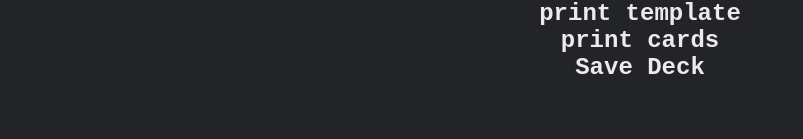
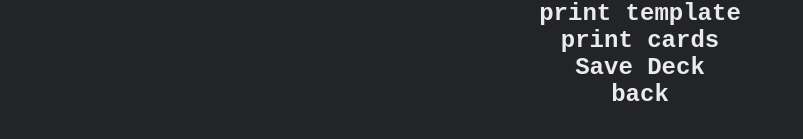
Before and after one commit to brtboi/kb-novels, a React (Create React App) app: page /edit/new in a window 1280 px wide. Shown: the part 219-358 px from the top of the page, without its empty margins (0-803 px from the left). Built offline with nearby package versions, Linux system fonts and the light colour scheme.

Commit message:
feat /edit: back button on edit page

```diff
--- a/src/components/editComponents/EditPage.tsx
+++ b/src/components/editComponents/EditPage.tsx
@@ -1,5 +1,5 @@
 import React, { useEffect, useState } from "react";
-import { useParams } from "react-router-dom";
+import { useNavigate, useParams } from "react-router-dom";
 import { Card } from "../../entity/types";
 import { addDoc, collection, doc, updateDoc } from "firebase/firestore";
 import { db } from "../../firebase/firebase";
@@ -16,6 +16,8 @@
 import { getDeckById } from "../../firebase/db";
 
 export default function EditPage() {
+   const navigate = useNavigate();
+
    const { deckId } = useParams<{ deckId: string }>();
 
    const [deckName, setDeckName] = useState<string | null>(null);
@@ -244,6 +246,13 @@
                   print cards
                </button>
                <button onClick={handleSaveDeck}>Save Deck</button>
+               <button
+                  onClick={() => {
+                     navigate(-1);
+                  }}
+               >
+                  back
+               </button>
             </div>
          ) : (
             <p>loading...</p>
```
